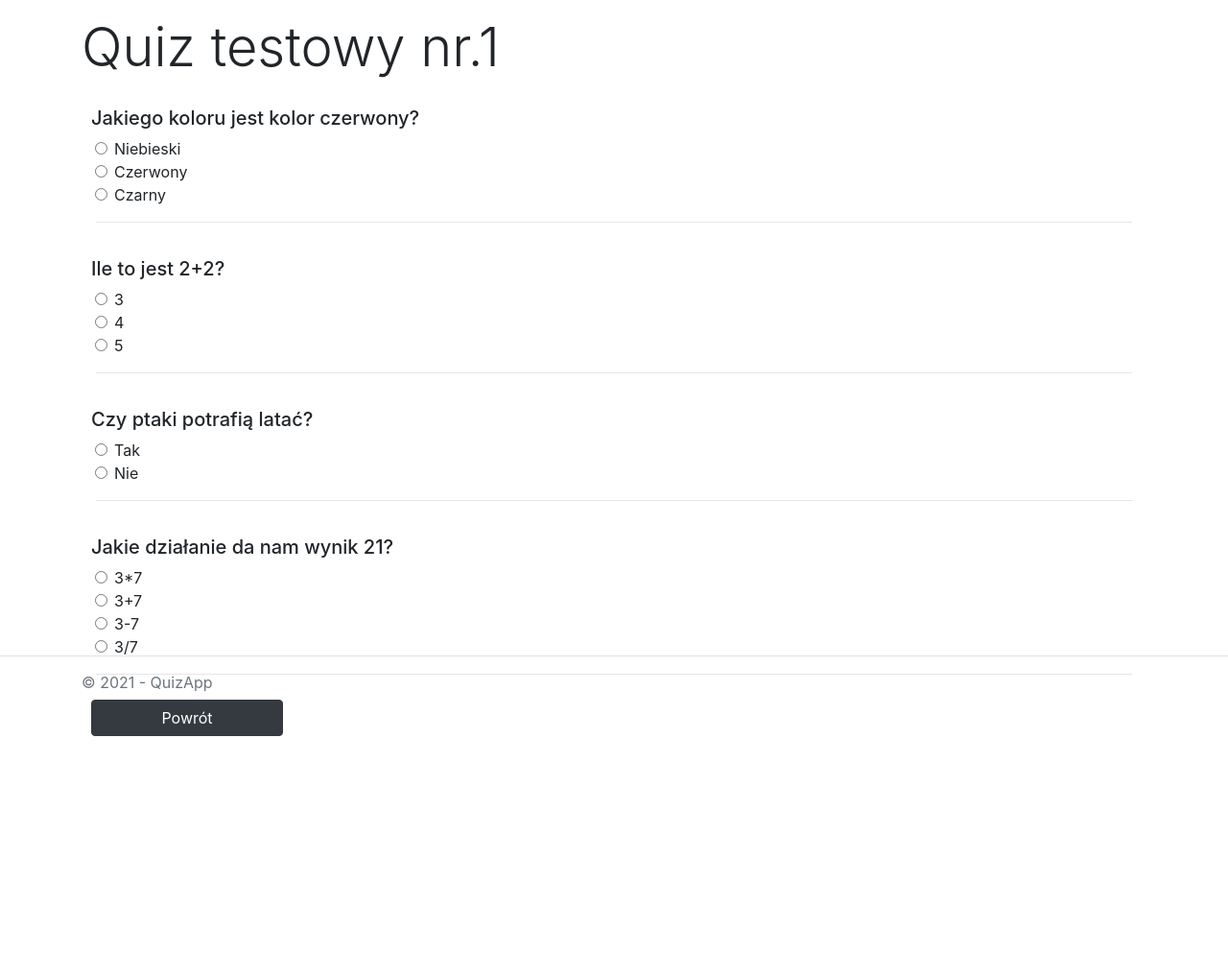
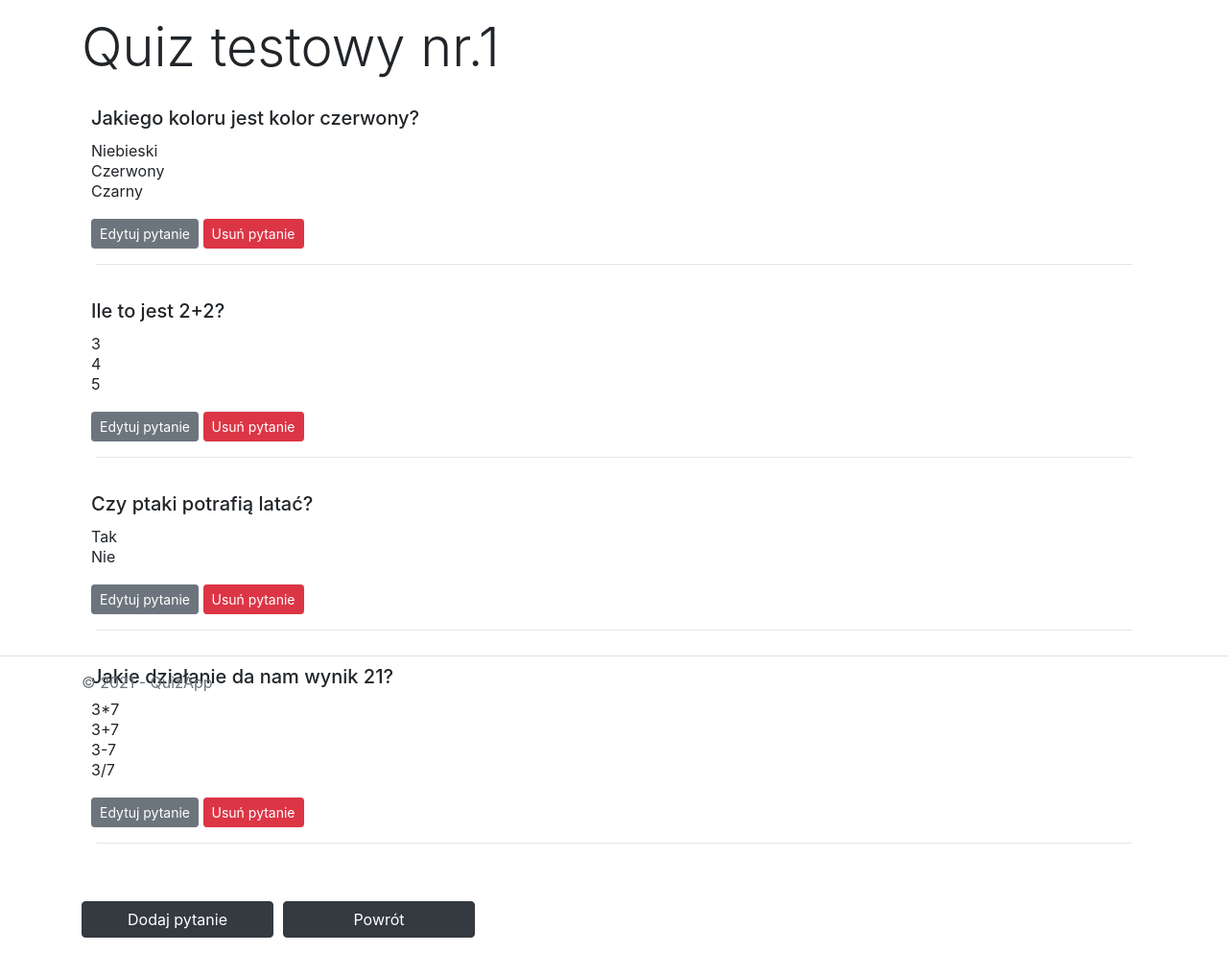
Before and after one commit to gawronCode/PJF_Projekt_Quiz, a Django app: page /quizzes/edit/1/ in a window 1280 px wide. Shown: the part 57-1050 px from the top of the page at 96% size. Before the commit the page ends 824 px from the top, so only its background shows below. Run offline with Django 3.2, Linux system fonts and the light colour scheme; data comes from the database, SQL or seed files in the repository; both versions use the stored data as it was after the commit; some libraries are stand-ins or nearby versions.

Commit message:
add create and delete Question action

```diff
--- a/quizzes/templates/quizzes/edit.html
+++ b/quizzes/templates/quizzes/edit.html
@@ -36,45 +36,60 @@
         <main role="main" class="pb-3">
             <div class="container">
 
-                {% if quiz.question_set.all|length == 0 %}
 
-                    <div class="d-flex justify-content-center" style="margin-top: 30px">
-                        <h1 class="display-4 text-center">{{ quiz.title }} nie zawiera żadnych ptyań.</h1>
+
+
+
+                    <div class="row">
+                    <h1 class="display-4">{{ quiz.title }}</h1>
                     </div>
 
-                {% else %}
+                    {% if quiz.question_set.all|length == 0 %}
 
-                <div class="row">
-                <h1 class="display-4">{{ quiz.title }}</h1>
-                </div>
+                    <div class="row" style="margin-top: 30px">
+                        <h3>Quiz nie zawiera jeszcze żadnych pytań.</h3>
+                    </div>
 
+                    {% else %}
 
                     {% for question in quiz.question_set.all %}
                         <div class="row" style="margin-left: -5px">
                             <div class="media">
                                 <div class="media-body">
 
-                                    <h5 style="margin-top: 20px">{{ question.contents }}</h5>
+                                    <h5 style="margin-top: 20px; margin-bottom: 20px">{{ question.contents }}</h5>
 
                                         {% for answer in question.answer_set.all %}
-                                            <div class="form-check" style="margin-left: 4px">
-                                                <input class="form-check-input" id="answer{{ forloop.counter }}" name="answer{{ question.id }}" type="radio" value={{ answer.is_true }}>
-                                                <label class="form-check-label" for="answer{{ forloop.counter }}">{{ answer.contents }}</label>
-                                            </div>
+
+                                            <p style="line-height: 5px" id="answer{{ forloop.counter }}" type="radio" >{{ answer.contents }}</p>
+
                                         {% endfor %}
-
+                                        <a href="{% url 'solve' quiz.id %}" class="btn btn-secondary btn-sm" role="button" style="margin-top: 10px; color:white">Edytuj pytanie</a>
+                                        <a href="{% url 'delete_question' question.id %}" class="btn btn-danger btn-sm" role="button" style="margin-top: 10px; color:white">Usuń pytanie</a>
                                 </div>
-
                             </div>
 
                         </div>
                         <hr>
                     {% endfor %}
 
-            {% endif %}
+                    {% endif %}
+
+
+                    <div class="row" style="margin-top: 60px">
+                        <button onclick="toggle()" id="addNewQuestion" class="btn btn-dark" style="width: 200px">Dodaj pytanie</button>
+                        <a href="/quizzes/manage" class="btn btn-dark" style="width: 200px; margin-left: 10px">Powrót</a>
+                    </div>
 
                     <div class="row">
-                        <a href="/quizzes/manage" class="btn btn-dark" style="margin-top: 10px; margin-left: 10px; width: 200px">Powrót</a>
+                        <div class="rounded" id="addNewQuestionDiv" style="display: none; margin-top: 15px; background-color: gainsboro; width: 420px; padding: 10px">
+                            <form action="{% url 'add_question' quiz.id%}" method="post">
+                                <div class="form-group">
+                                    <input class="form-control" name="questionContents" id="newQuestion" placeholder="Treść nowego pytania" style="width: 400px">
+                                </div>
+                                <input type="submit" id="sendBtn" class="btn btn-dark" type="submit"  style="margin-top: 5px; color: white; width: 200px" value="Dodaj">
+                            </form>
+                        </div>
                     </div>
 
             </div>
@@ -91,3 +106,18 @@
 
 </body>
 </html>
+
+
+<script>
+
+    function toggle() {
+        const x = document.getElementById("addNewQuestionDiv");
+        if (x.style.display === "none") {
+                x.style.display = "block";
+          } else {
+                x.style.display = "none";
+          }
+
+    }
+
+</script>
--- a/quizzes/templates/quizzes/manage.html
+++ b/quizzes/templates/quizzes/manage.html
@@ -107,6 +107,6 @@
                 x.style.display = "none";
           }
 
-}
+    }
 
 </script>
--- a/quizzes/urls.py
+++ b/quizzes/urls.py
@@ -10,5 +10,7 @@ urlpatterns = [
     path('create/', views.create, name='create'),
     path('delete/<int:quiz_id>/', views.delete, name='delete'),
     path('edit/<int:quiz_id>/', views.edit, name='edit'),
+    path('add_question/<int:quiz_id>/', views.add_question, name='add_question'),
+    path('delete_question/<int:question_id>/', views.delete_question, name='delete_question'),
 
 ]
--- a/quizzes/views.py
+++ b/quizzes/views.py
@@ -110,3 +110,26 @@ def edit(request, quiz_id):
         'quiz': quiz,
     }
     return HttpResponse(template.render(context, request))
+
+
+def add_question(request, quiz_id):
+
+    question_contents = request.POST.get('questionContents', 'none')
+
+    if question_contents == 'none':
+        response = redirect('edit', quiz_id)
+        return response
+
+    new_question = Question(contents=question_contents, quiz_id=quiz_id)
+    new_question.save()
+
+    response = redirect('edit', quiz_id)
+    return response
+
+
+def delete_question(request, question_id):
+    question = get_object_or_404(Question, pk=question_id)
+    question_quiz_id = question.quiz_id
+    question.delete()
+    response = redirect('edit', question_quiz_id)
+    return response
```
Also changed, not shown: db.sqlite3.
